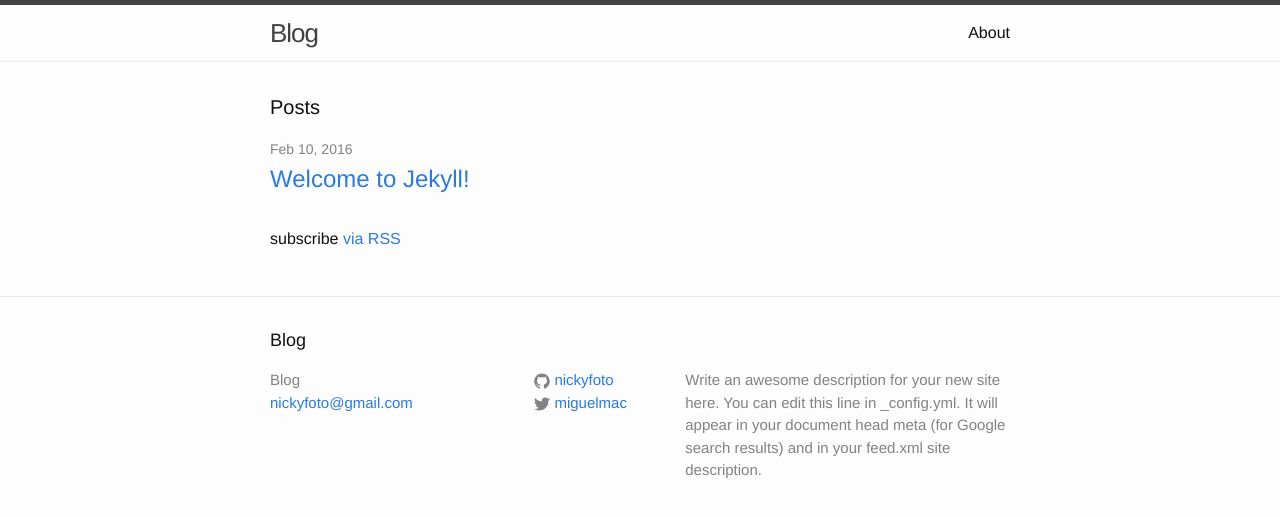
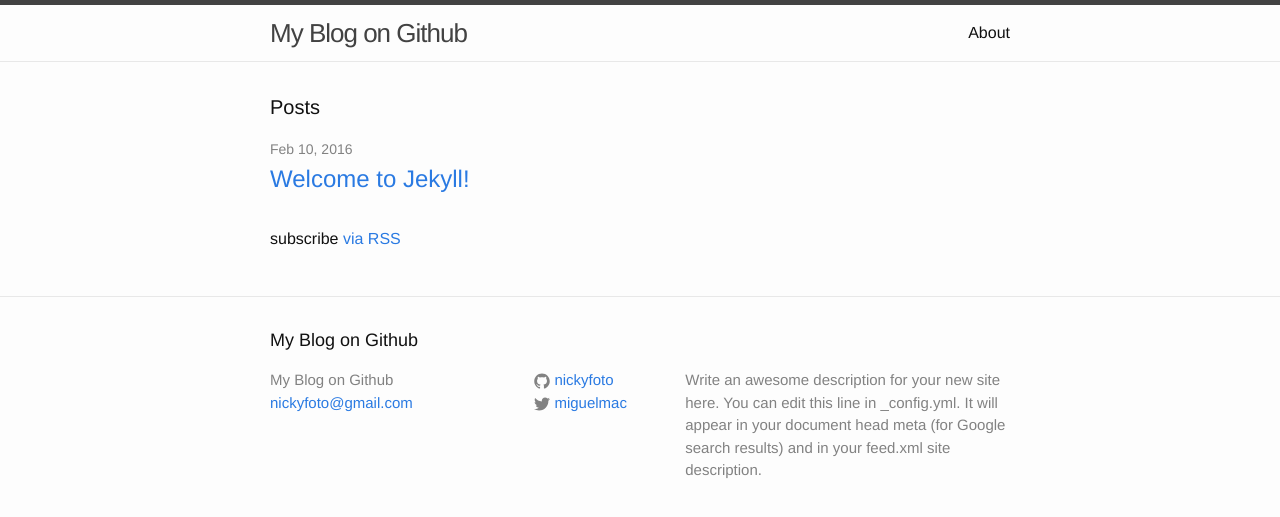
Before and after one commit to nickyfoto/Blog, a Jekyll site: the page built from index.html, in a window 1280 px wide. Shown: the top 517 px of the page. Built offline with Jekyll 4.4.1, drawn with Linux system fonts in a browser that asks for light colours.

Commit message:
change title

```diff
--- a/_config.yml
+++ b/_config.yml
@@ -6,7 +6,7 @@
 # 'jekyll serve'. If you change this file, please restart the server process.
 
 # Site settings
-title: Blog
+title: My Blog on Github
 email: nickyfoto@gmail.com
 description: > # this means to ignore newlines until "baseurl:"
   Write an awesome description for your new site here. You can edit this
```
